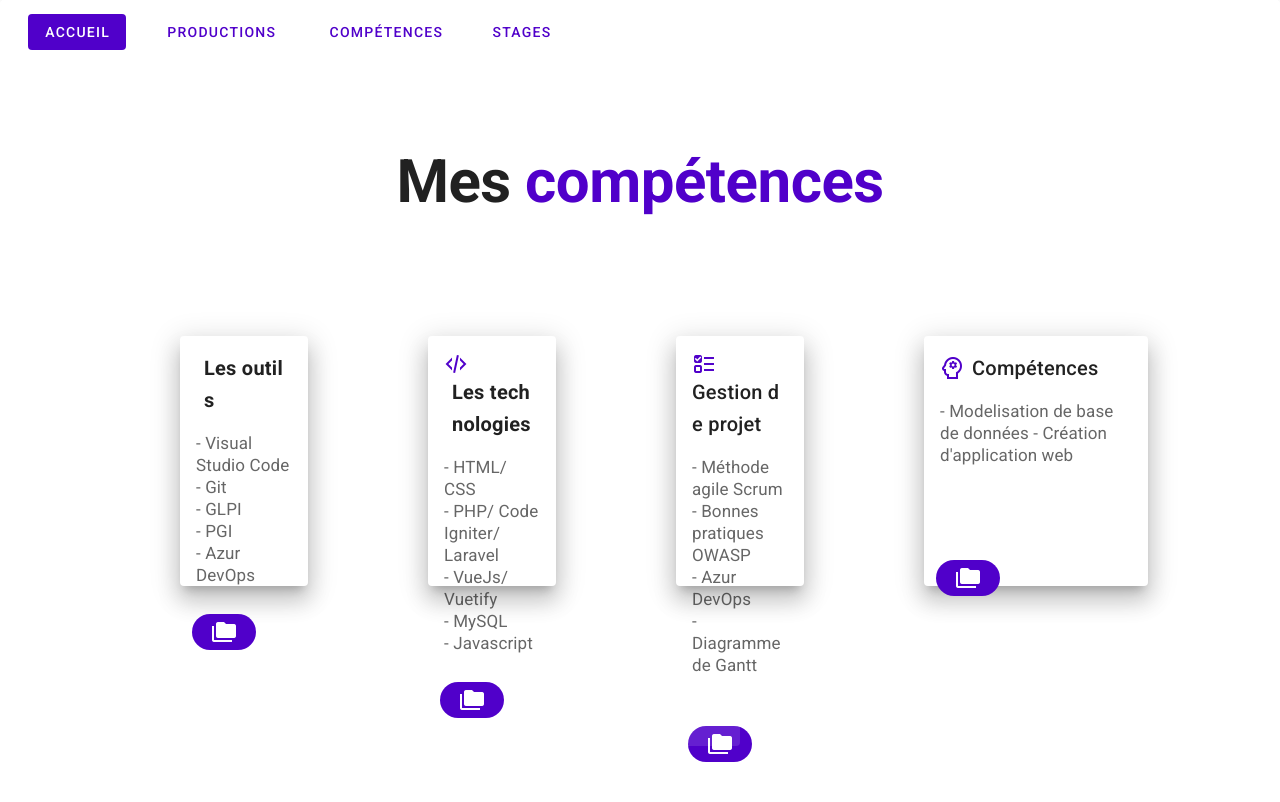
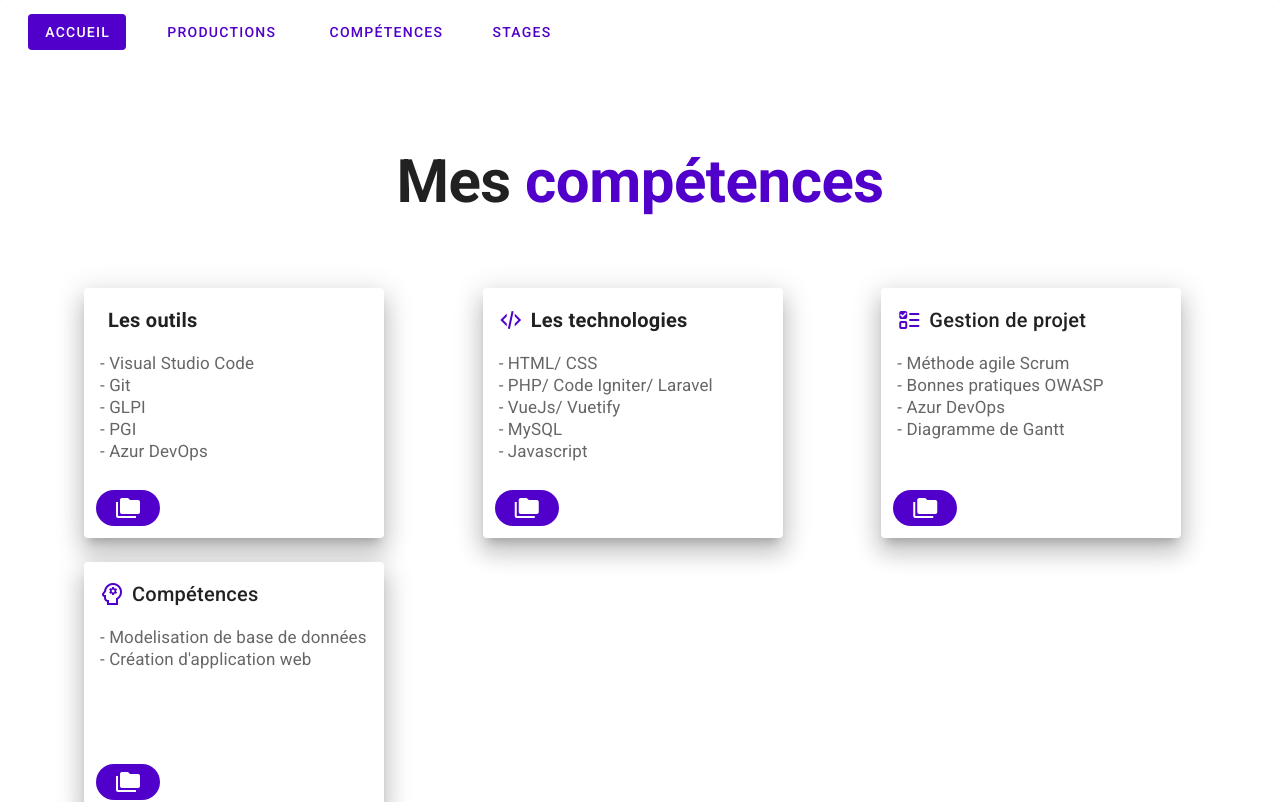
Before and after one commit to LaChancee/Portfolio, a Vue app: page /#/competences in a window 1280 px wide. Shown: the top 802 px of the page. Built offline with nearby package versions, Linux system fonts and the light colour scheme.

Commit message:
Correction de la page compétence

```diff
--- a/src/App.vue
+++ b/src/App.vue
@@ -17,6 +17,7 @@
 
       <!-- BARRE NAVIGATION -->
       <div class="hidden-xs-only">
+
         <router-link to='/' style="text-decoration: none; color: inherit;">
           <v-btn color="#5000ca" elevation="0" class="ma-3 white--text"  dressed>
             Accueil
--- a/src/components/HelloWorld.vue
+++ b/src/components/HelloWorld.vue
@@ -3,10 +3,10 @@
     <v-row class="text-center mt-13">
      <v-col class="mb-2">
         <h1 class="hidden-md-and-up font-weight-bold mb-2 ">
-          Hey ! Je suis <span style="color:#5000ca">Miharisoa</span>  et bienvenu sur mon <span style="color:#5000ca">portfolio</span>
+          Hey ! Je suis <span style="color:#5000ca">Miharisoa Babef</span>  et bienvenu sur mon <span style="color:#5000ca">portfolio</span>
         </h1>
         <h1 class="hidden-sm-and-down display-3  font-weight-bold mb-2 ">
-          Hey ! Je suis <span style="color:#5000ca">Miharisoa</span>  et bienvenu sur mon <span style="color:#5000ca">portfolio</span>
+          Hey ! Je suis <span style="color:#5000ca">Miharisoa Babef</span>  et bienvenu sur mon <span style="color:#5000ca">portfolio</span>
         </h1>
 
 
--- a/src/views/Skill.vue
+++ b/src/views/Skill.vue
@@ -3,18 +3,18 @@
   <v-container fluid>
      <v-row class="text-center mt-13">
      <v-col class="mb-2">
-        <h1 class="display-3 font-weight-bold mb-2">
+        <h1 class="font-weight-bold mb-2" :class="[$vuetify.breakpoint.mdAndUp ? 'display-3' : 'h1']">
           Mes <span style="color:#5000ca">compétences</span>
         </h1>
       </v-col>
     </v-row>
 
 
-    <v-row class="ma-12" >
+    <v-row class="ml-12 mt-12" >
 
 
-      <v-col class="ml-12">
-        <v-card elevation="15" class="ma-12" max-width="300" height="250" id="card" @load="card()">
+      <v-col class="">
+        <v-card rounded elevation="15" class=" overflow-y-auto" width="300" id="card" @load="card()" >
           <v-card-title style="font-size:20px" > <v-icon color="#5000ca"> mdi-desktop-mac </v-icon> <span style="font-weight:bold" color="#5000ca" class="ml-2"> Les outils</span>  </v-card-title>
             <v-card-text style="font-size:17px">
             - Visual Studio Code <br>
@@ -31,7 +31,7 @@
         </v-card>
       </v-col>
       <v-col> <!-- Développement -->
-        <v-card elevation="15" class="ma-12" max-width="300" height="250">
+        <v-card elevation="15" class="" width="300" >
           <v-card-title style="font-size:20px">  <v-icon color="#5000ca"> mdi-xml </v-icon> <span style="font-weight:bold" color="#5000ca" class="ml-2"> Les technologies</span> </v-card-title>
             <v-card-text style="font-size:17px">
               - HTML/ CSS<br>
@@ -50,7 +50,7 @@
         </v-card>
       </v-col>
       <v-col> <!-- Développement -->
-        <v-card elevation="15" class="ma-12" max-width="300" height="250"  >
+        <v-card elevation="15" class="" width="300"  >
           <v-card-title style="font-size:20px">  <v-icon color="#5000ca"> mdi-order-bool-descending-variant </v-icon> <span style="font-weight:bold" color="#5000ca" class="ml-2"> </span> Gestion de projet</v-card-title>
             <v-card-text style="font-size:17px" >
               - Méthode agile Scrum <br>
@@ -67,8 +67,8 @@
             </router-link>
         </v-card>
       </v-col>
-      <v-col class="ma-12">
-        <v-card height="250" max-width="300" elevation="15">
+      <v-col class="">
+        <v-card  width="300" elevation="15">
           <v-card-title style="font-size:20px"><v-icon color="#5000ca"> mdi-head-cog-outline </v-icon> <span style="font-weight:bold" color="#5000ca" class="ml-2"> </span> Compétences</v-card-title>
           <v-card-text style="font-size:17px">
             - Modelisation de base de données
```
